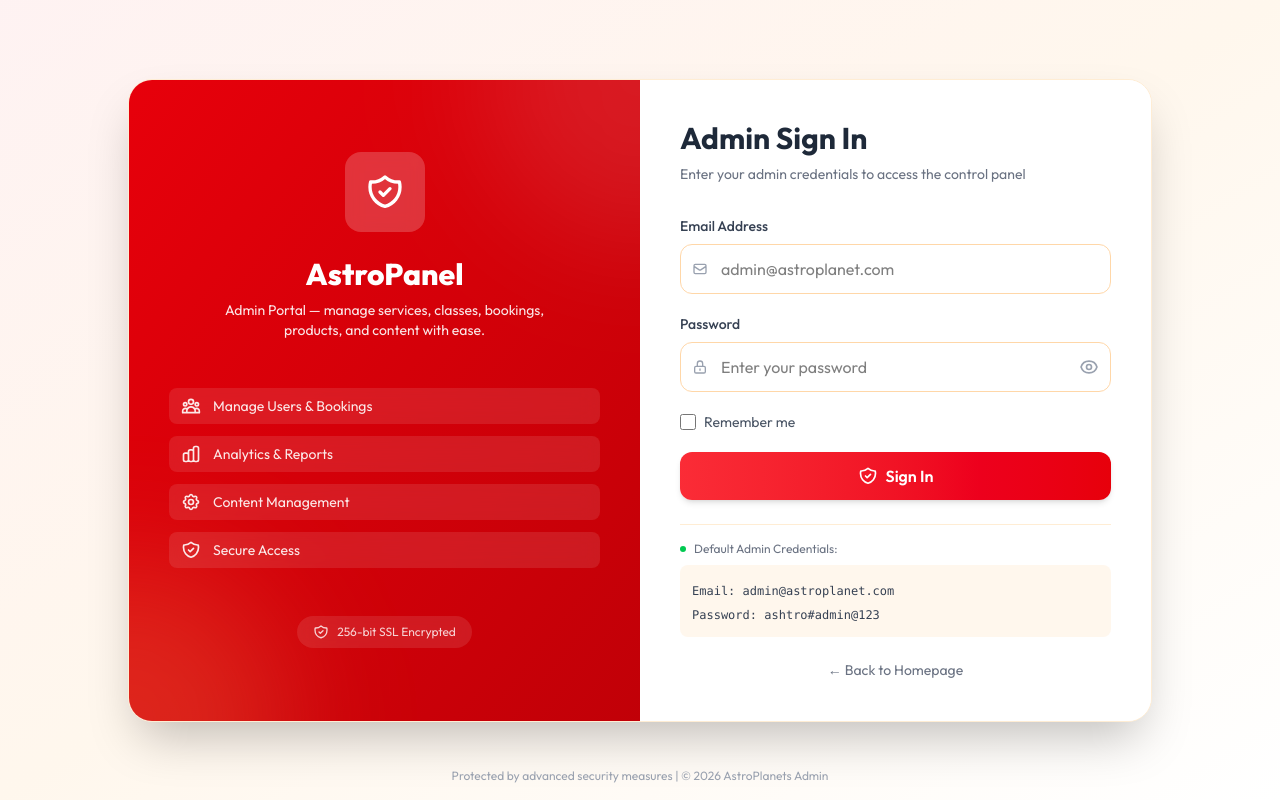
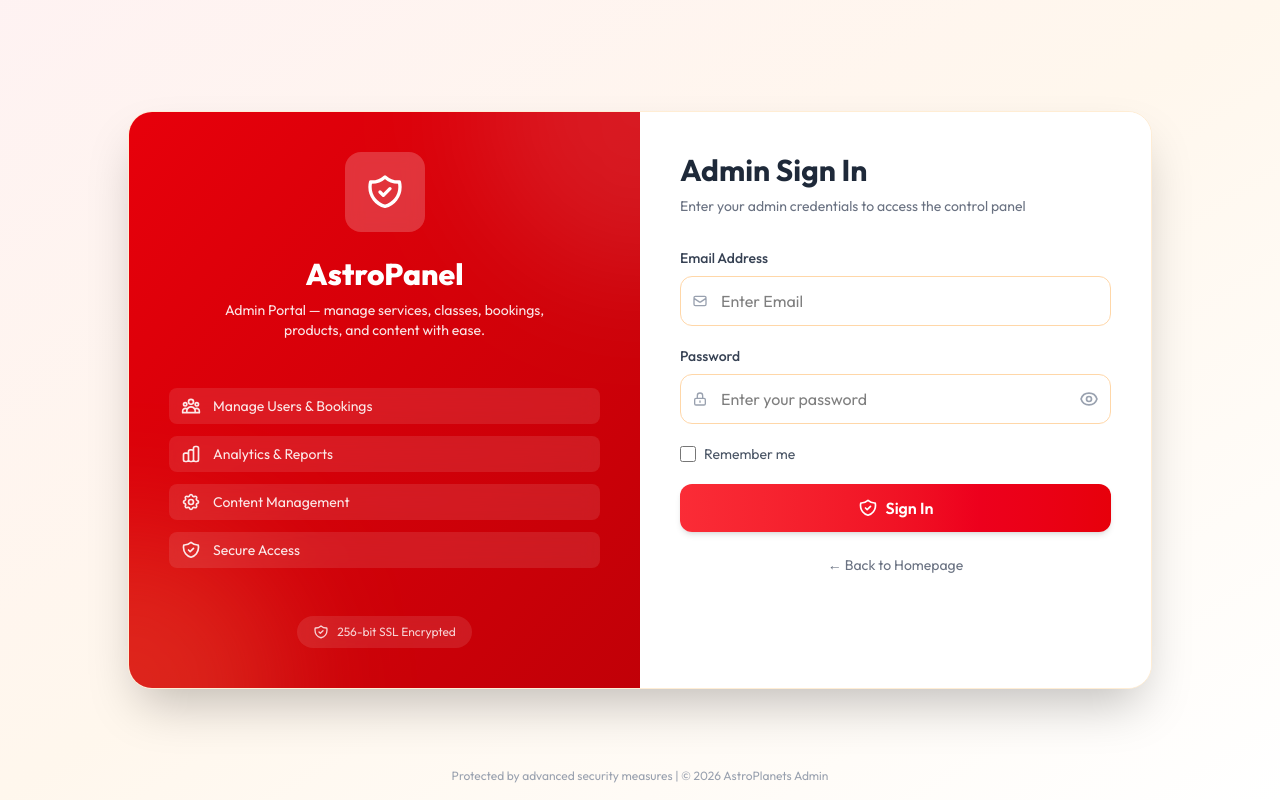
Before and after one commit to rajat804/astarology-frontend, a React (Vite) app: page /admin/login in a window 1280 px wide. Built offline with nearby package versions, Linux system fonts and the light colour scheme; no server answers; a web font is replaced by a local one.

Commit message:
admin login update

```diff
--- a/src/admin/AdminLogin.jsx
+++ b/src/admin/AdminLogin.jsx
@@ -173,7 +173,7 @@
                     setEmail(e.target.value);
                     if (err) setErr('');
                   }}
-                  placeholder="admin@astroplanet.com"
+                  placeholder="Enter Email"
                   required
                   className="w-full pl-10 pr-4 py-3 rounded-xl border border-orange-200 focus:outline-none focus:ring-2 focus:ring-red-500 focus:border-red-500 transition"
                   disabled={loading}
@@ -256,7 +256,7 @@
             )}
 
             {/* Admin Credentials Info */}
-            <div className="mt-6 pt-4 border-t border-orange-100">
+            {/* <div className="mt-6 pt-4 border-t border-orange-100">
               <div className="flex items-center gap-2 text-xs text-gray-500">
                 <div className="w-1.5 h-1.5 bg-green-500 rounded-full"></div>
                 <span>Default Admin Credentials:</span>
@@ -267,7 +267,7 @@
                   Password: ashtro#admin@123
                 </code>
               </div>
-            </div>
+            </div> */}
 
             {/* Back to Home */}
             <div className="text-center">
```
